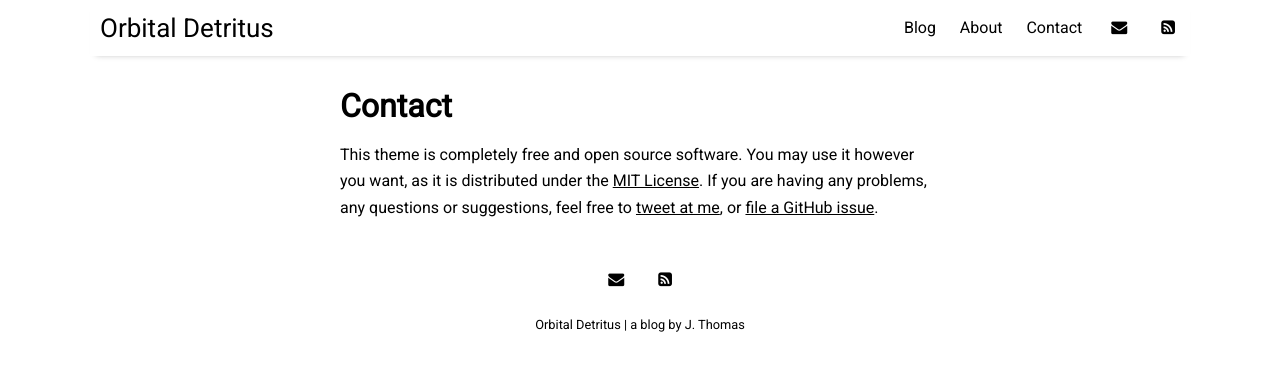
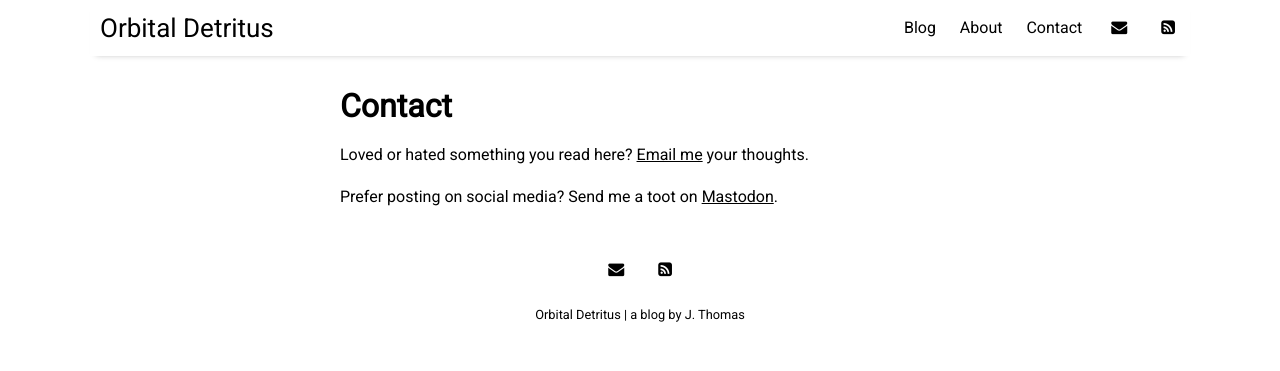
Before and after one commit to orbitaldetritus/orbitaldetritus.github.io, a Jekyll site: the page built from pages/contact.md, in a window 1280 px wide. Shown: the top 371 px of the page. Built offline with Jekyll 4.4.1, drawn with Linux system fonts in a browser that asks for light colours; nearby versions of some CDN libraries.

Commit message:
update contact page

```diff
--- a/pages/contact.md
+++ b/pages/contact.md
@@ -3,4 +3,6 @@ layout: misc
 title: Contact
 ---
 
-This theme is completely free and open source software. You may use it however you want, as it is distributed under the [MIT License](http://choosealicense.com/licenses/mit/). If you are having any problems, any questions or suggestions, feel free to [tweet at me](https://twitter.com/intent/tweet?text=My%question%about%Millennial%is:%&amp;via=paululele), or [file a GitHub issue](https://github.com/lenpaul/Millennial/issues/new).
+Loved or hated something you read here? [Email me](mailto:orbitaldetritus@gmail.com) your thoughts.
+
+Prefer posting on social media? Send me a toot on [Mastodon](http://mas.to/@jaytom).
```
